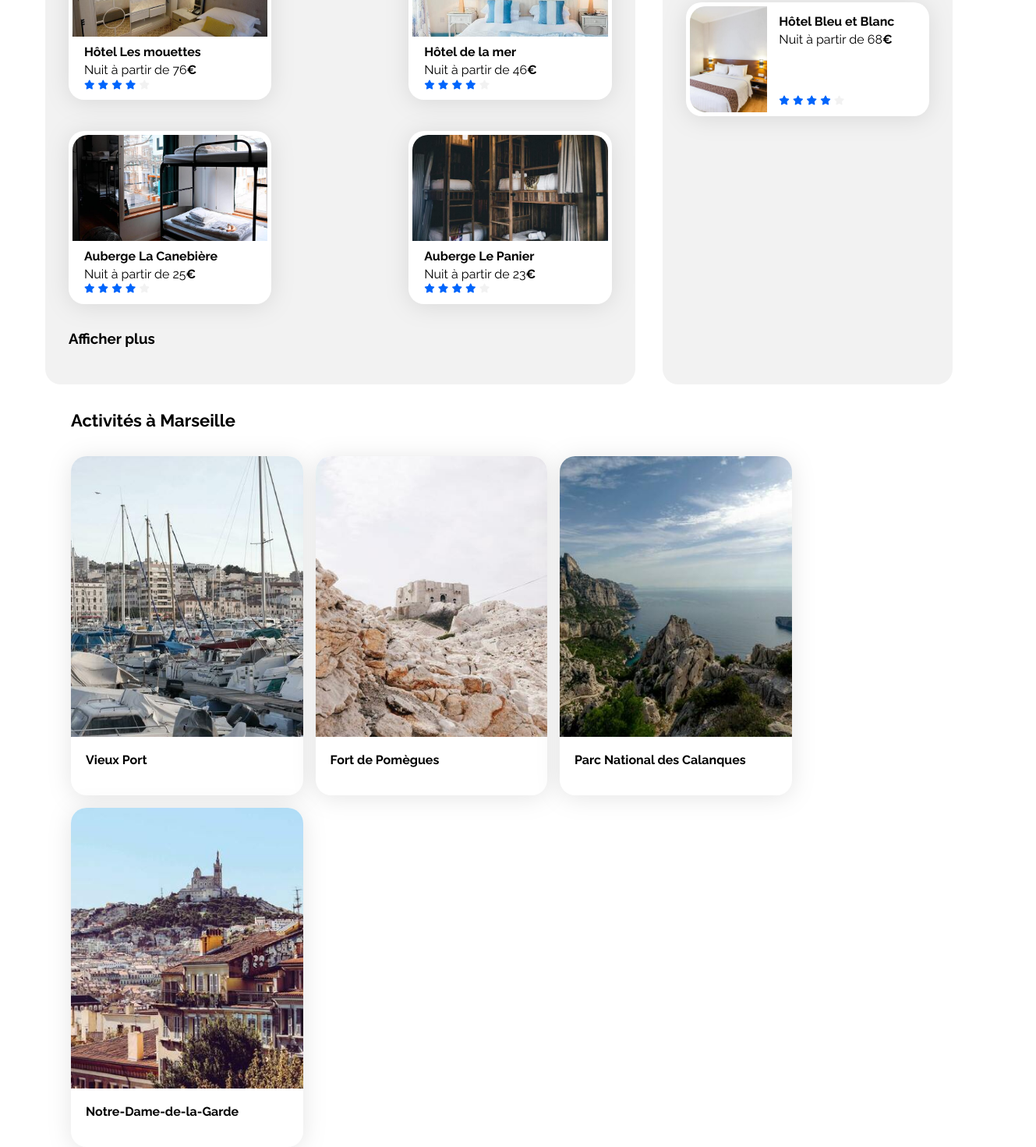
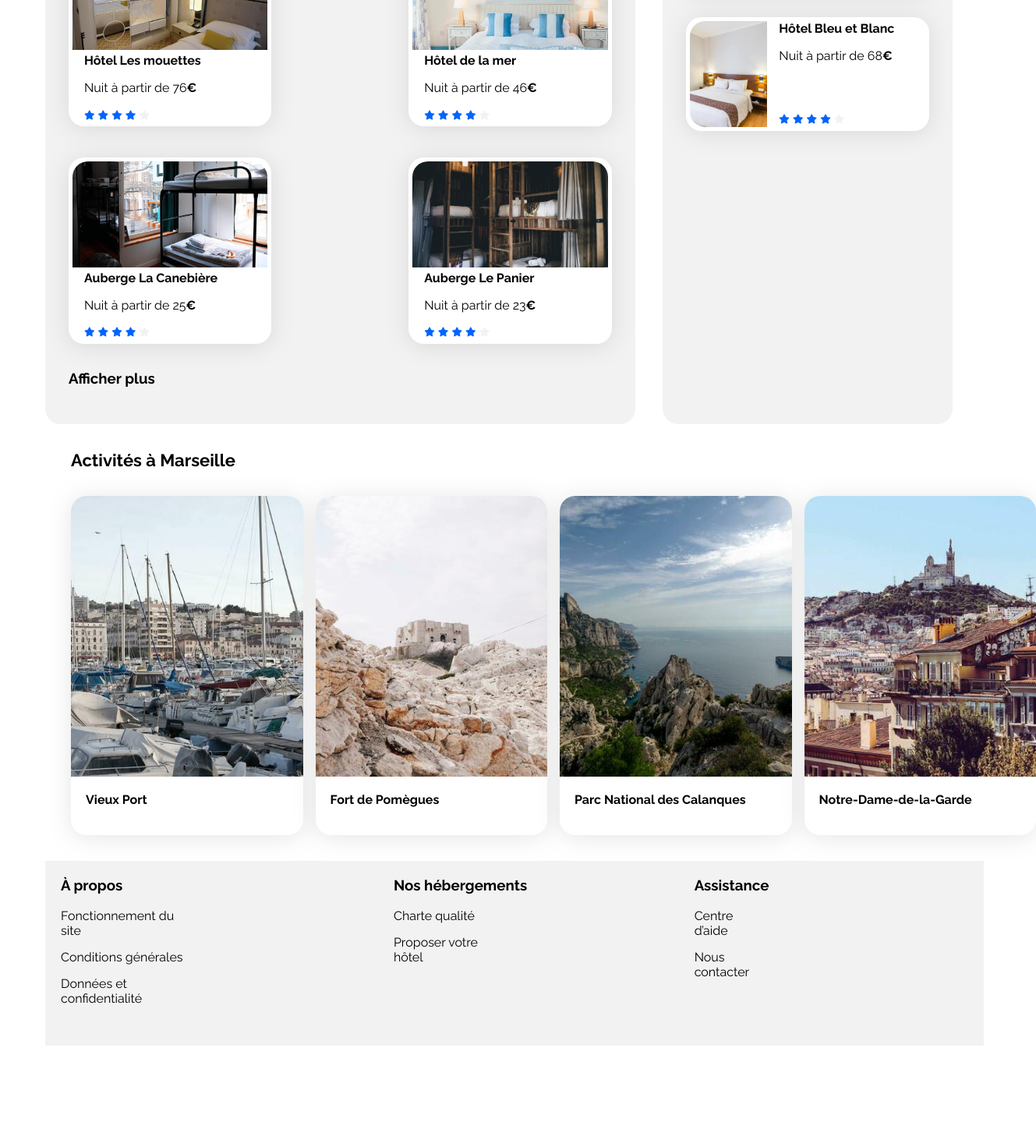
Before and after one commit to DavidODW/openclassroom-projet-3, a plain HTML site: page index.html in a window 1280 px wide. Shown: the part 772-2243 px from the top of the page at 78% size, 1329 px wide, since content can reach past the window. After the commit the page ends 2121 px from the top, so only its background shows below. Drawn offline with Linux system fonts and the light colour scheme.

Commit message:
nettoyage

```diff
--- a/css/style.css
+++ b/css/style.css
@@ -1,4 +1,5 @@
 /****** General ***********/
+
 * {
     font-family: 'Raleway', sans-serif;
     margin-top: 0; /*margin top pour pouvoir coller les lien de navigation en haut de l''écran*/
@@ -84,7 +85,7 @@ body {
     width: 32%;
 }
 
-.populaires-title  {
+.populaires-title .hebergements-title {
     display: flex;
     justify-content: space-between;
     align-items: center;
@@ -111,16 +112,16 @@ body {
     box-sizing: border-box;
 }
 
-.populaires-cards .card-title {
+.populaires-cards .hebergements-cards .card-title {
     margin-top: 10px;
     margin-bottom: 4px;
 }
 
-.populaires-cards .card-subtitle {
+.populaires-cards .hebergements-cards .card-subtitle {
     margin: 0;
 }
 
-.populaires-cards .card-rating {
+.populaires-cards .hebergements-cards .card-rating {
     margin-bottom: 5px;
 }
 /* creation des class du header*/
@@ -277,27 +278,19 @@ a{
 
 }
 
-.hebergements-title {
-    display: flex;
-    justify-content: space-between;
-    align-items: center;
-}
-
 .hebergements-cards .card {
-    display: flex;
-    flex-direction: column;
+    flex-direction: column; /*passage du contenu des cartes en colonne à la place de ligne*/
     margin-top: 33px;
 }
 
 .hebergements-cards img {
     width: 100%;
     height: 136px;
-    border-top-left-radius: 20px;
-    border-top-right-radius: 20px;
-    object-fit: cover;
+    border-top-left-radius: 20px;   /*arrondissement des coins supérieurs de l'image*/
+    border-top-right-radius: 20px; /*arrondissement des coins supérieurs de l'image*/
 }
 .card-content {
-    width: 15.646rem;
+    width: 15.646rem;  /*definition d'une largeur fixe pour l'image?!*/
     padding-left: 15px;
     display: flex;
     flex-direction: column;
@@ -314,36 +307,21 @@ a{
     gap: 0.4rem 0.4rem;
 }
 
-.hebergements .card-title {
-    margin-top: 10px;
-    margin-bottom: 4px;
-}
-
-.hebergements-cards .card-subtitle {
-    margin: 0;
-}
-
-.hebergements-cards .card-rating {
-    margin-bottom: 5px;
-}
-
 /*conteneur des cartes de la section activites*/
 .activites{
     width: 100%;
-
 }
 .activites-title{
-margin:33px;
+    margin:33px;
 }
 
 .activites-cards{
-    height: 439px;
+
     display: flex;
-    flex-flow: row wrap;
+    flex-direction: row;
     gap: 1rem;
     box-sizing: border-box;
     padding-left: 33px;
-
 
 }
 .activites-card-template{
@@ -367,6 +345,28 @@ margin:33px;
     border-top-right-radius: 20px; /*arrondissement du coin haut droit*/
 }
 
+/*mise en forme du footer*/
+.footer-conteneur{
+    margin-top: 33px;
+    width: 100%;
+    background-color: var(--main-bg-color);
+    padding: 20px;
+    display: flex;
+    flex-direction: row;
+
+}
+
+
+.footer-list {
+    display: flex;
+    list-style-type: none;
+    flex-direction: column;
+    padding-left: 0;
+    padding-right: 16rem;
+}
+.footer-nav{
+    padding-bottom: 15px;
+}
 
 
 /* Le code ci-dessous correspond à la version responsive uniquement */
@@ -406,6 +406,7 @@ margin:33px;
         /*font-size: 13px; changement de px à em pour que la police s'adapte à l'écran (valeur relative)*/
         font-size: 0.813rem;
     }
+
 }
 
 /* Small devices (phones, less than 768px) */
--- a/index.html
+++ b/index.html
@@ -316,7 +316,37 @@
                 </div>
             </section>
         </main>
-        <footer></footer>
+        <!--footer : création de 3 colonnes de taille égale-->
+        <footer class="footer-conteneur">
+            <div >
+                <div>
+                    <h3>À propos</h3>
+                </div class="footer-column">
+                <ul class="footer-list">
+                    <li class="footer-nav"><a href="#">Fonctionnement du site</a></li>
+                    <li class="footer-nav"><a href="#">Conditions générales</a></li>
+                    <li class="footer-nav"><a href="#">Données et confidentialité</a></li>
+                </ul>
+            </div>
+            <div>
+                <div>
+                    <h3>Nos hébergements</h3>
+                </div class="footer-column">
+                <ul class="footer-list">
+                    <li class="footer-nav"><a href="#">Charte qualité</a></li>
+                    <li class="footer-nav"><a href="#">Proposer votre hôtel</a></li>
+                </ul>
+            </div>
+            <div>
+                <div>
+                    <h3>Assistance</h3>
+                </div class="footer-column">
+                <ul class="footer-list">
+                    <li class="footer-nav"><a href="#">Centre d’aide</a></li>
+                    <li class="footer-nav"><a href="#">Nous contacter</a></li>
+                </ul>
+            </div>
+        </footer>
     </div>
 </body>
 
```
